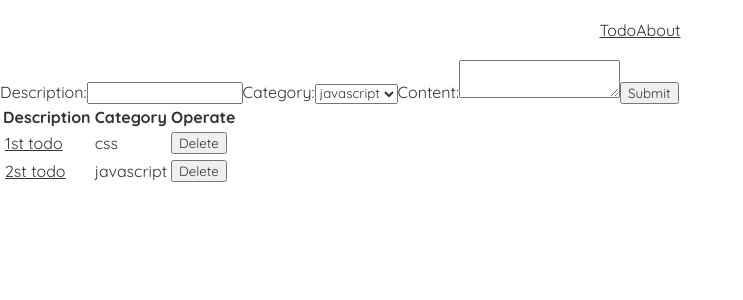
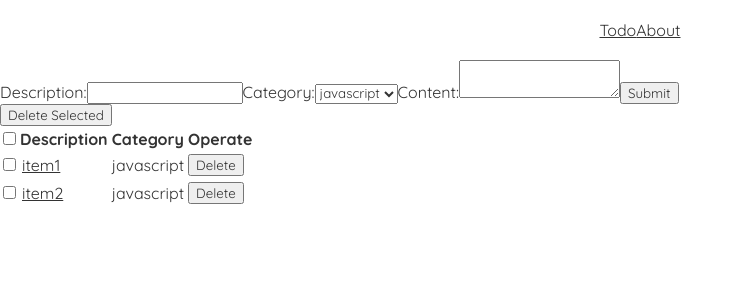
Before and after one commit to JimmyZiqiangCheng/react-todo-test, a React (Create React App) app in the folder client/: page / in a window 1280 px wide. Shown: the top 300 px of the page, without its empty margins (0-743 px from the left). Built offline with nearby package versions, Linux system fonts and the light colour scheme; data requests are answered from the project's data file.

Commit message:
implemented checkbox, select all and delete selected

```diff
--- a/client/data/db.json
+++ b/client/data/db.json
@@ -1,15 +1,15 @@
 {
   "todos": [
     {
-      "description": "1st todo",
-      "category": "css",
-      "content": "content for 1st todo",
+      "description": "item1",
+      "category": "javascript",
+      "content": "content1",
       "id": 1
     },
     {
-      "description": "2st todo",
+      "description": "item2",
       "category": "javascript",
-      "content": "content for 2st todo",
+      "content": "content2",
       "id": 2
     }
   ]
--- a/client/src/components/Posttodo.js
+++ b/client/src/components/Posttodo.js
@@ -22,7 +22,9 @@ const Posttodo = ({todos, setUpdatedNeeded}) =>{
         }).then(()=>{
             console.log("new todo added!");
         })
-
+        setDescription('');
+        setCategory('javascript');
+        setContent('');
         setUpdatedNeeded(true);
     }
 
--- a/client/src/components/Todo.js
+++ b/client/src/components/Todo.js
@@ -6,6 +6,9 @@ const Todo = () =>{
 
     // state stores todo items
     const [todos, setTodos] = useState([]);
+
+    // a temporary storage of todos with the selected? property
+    const [todosc, setTodosc] = useState([]);
 
     // check if it is in pending state
     const [isPending, setIsPending] = useState(true);
@@ -22,6 +25,18 @@ const Todo = () =>{
             const res = await fetch(url);
             const data = await res.json();
             setTodos(data);
+            setTodosc(
+                data.map(
+                    d => {
+                        return {
+                            selected: false,
+                            id: d.id,
+                            description: d.description,
+                            category: d.category,
+                            content: d.content
+                        };
+                    })
+            );
             setIsPending(false);
         }catch (err){
             console.log(err.message);
@@ -38,7 +53,7 @@ const Todo = () =>{
         <>
             <Posttodo todos={todos} setUpdatedNeeded={setUpdatedNeeded}/>
             {isPending && <div>Loading...</div>}
-            {todos && <Todotable todos={todos} setUpdatedNeeded={setUpdatedNeeded}/>}
+            {todos && <Todotable todosc={todosc} setTodosc={setTodosc} setUpdatedNeeded={setUpdatedNeeded}/>}
         </>
     );
 }
--- a/client/src/components/Todotable.js
+++ b/client/src/components/Todotable.js
@@ -1,31 +1,96 @@
 import React from "react";
 import {Link} from "react-router-dom";
 
-const Todotable = ({todos, setUpdatedNeeded}) => {
+const Todotable = ({todosc, setTodosc, setUpdatedNeeded}) => {
 
+
+    // handle delete individual item
     const deleteTodo = id => {
         const url = `http://localhost:8000/todos/${id}`;
         fetch(url,{
             method:'DELETE',
         }).then(()=>{
-            console.log("new todo deleted!");
+            console.log(`todo no.${id} deleted!`);
         })
         setUpdatedNeeded(true);
     }
 
+    const deleteAll = () =>{
+        const tobeDeleted = todosc.filter(
+            todo => {
+                return todo.selected === true;
+            }
+        ).map(
+            deletedItem =>{
+                return deletedItem.id
+            }
+        )
+        tobeDeleted.forEach(element => {
+            let url = "http://localhost:8000/todos/" + element;
+            fetch(url,{
+                method:'DELETE',
+            }).then(()=>{
+                console.log(`todo no.${element} deleted!`);
+            })
+            setUpdatedNeeded(true);
+        });
+    }
+
+    // handle the select all behavior
+    const handleSelectAll = e => {
+        let checked = e.target.checked;
+        setTodosc(todosc.map(
+            todo => {
+                todo.selected = checked;
+                return todo;
+            })
+        );
+    }
+
+    // handle select individual item
+    const handleSelect = (e, id) =>{
+        let checked = e.target.checked;
+        setTodosc(todosc.map(
+            todo => {
+                if (todo.id === id){
+                    todo.selected = checked;
+                }
+                return todo;
+            })
+        );
+    }
+
     return (
         <>
+            <button
+                onClick = {()=>deleteAll()}
+            >
+                Delete Selected
+            </button>
             <table>
                 <thead>
                     <tr>
+                        <th>
+                            <input
+                                type = "checkbox"
+                                onChange = {e => handleSelectAll(e)}
+                                ></input>
+                        </th>
                         <th>Description</th>
                         <th>Category</th>
                         <th>Operate</th>
                     </tr>
                 </thead>
                 <tbody>
-                    {todos.map((todo) =>(
+                    {todosc.map((todo) =>(
                         <tr key = {todo.id}>
+                            <th>
+                                <input
+                                    type = "checkbox"
+                                    onChange = {e => handleSelect(e, todo.id)}
+                                    checked={todo.selected}
+                                ></input>
+                            </th>
                             <Link to={`/todos/${todo.id}`}> <td>{todo.description}</td> </Link>
                             <td>{todo.category}</td>
                             <td>
```
